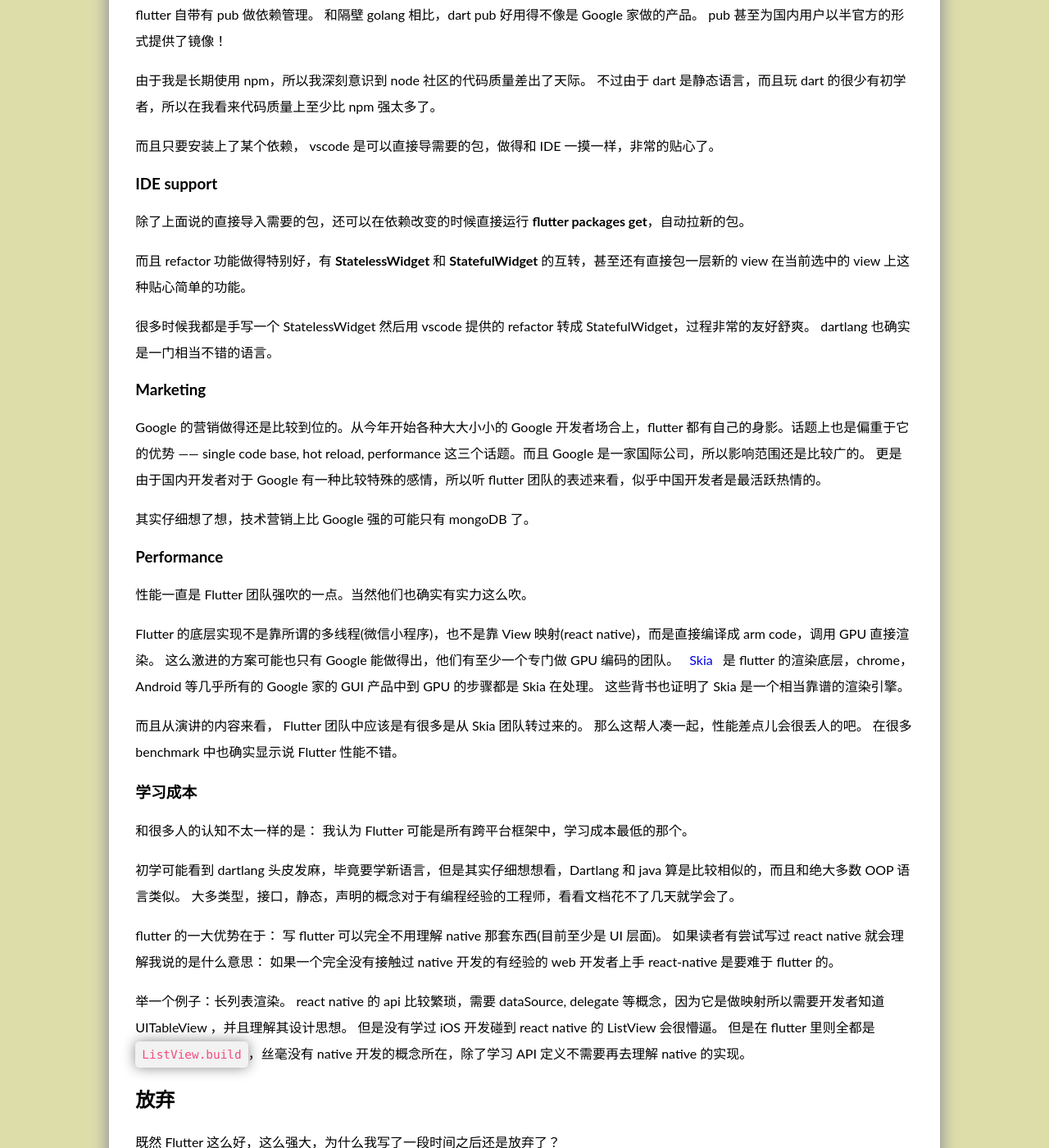
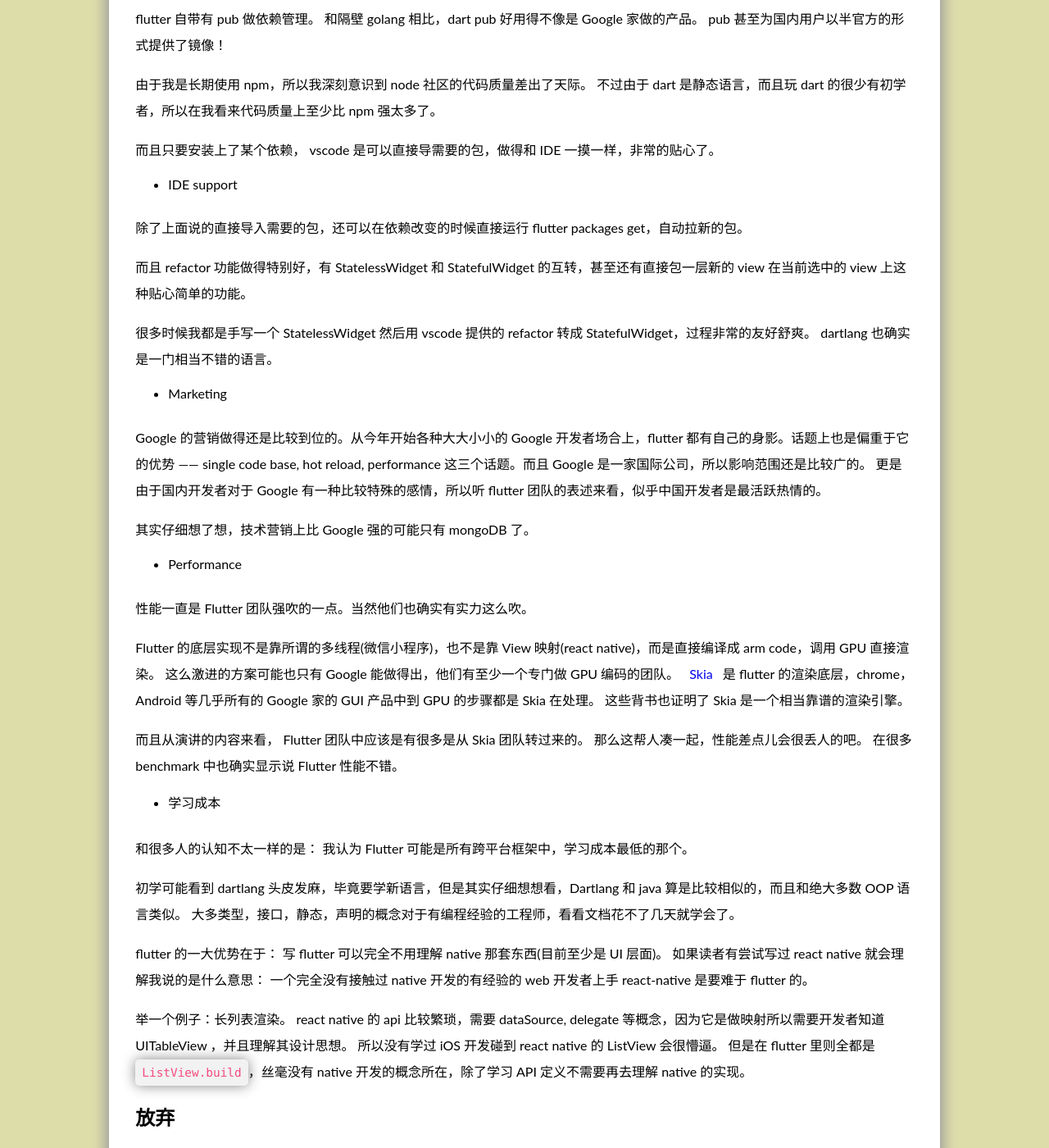
Before and after one commit to AnnatarHe/AnnatarHe.github.io, a Jekyll site: the page built from _posts/2018-10-23-why-i-left-flutter.md, in a window 1280 px wide and 1400 px high, scrolled down 1020 px. Shown: the whole window at 82% size. Built offline with Jekyll 4.4.1, drawn with Linux system fonts in a browser that asks for light colours; some web fonts are replaced; comment, search, counter and statistics services are not loaded; some of the changed text lies outside the part shown.

Commit message:
fix(flutter): update post about flutter

```diff
--- a/_posts/2018-10-23-why-i-left-flutter.md
+++ b/_posts/2018-10-23-why-i-left-flutter.md
@@ -24,7 +24,7 @@ flutter 强吹的 hot reload 其实对我来说没有很强烈的感觉，毕竟
 
 所以虽然 hot reload 可能是一个很大的 feature，但是对我这样经常用的人来说并没有很大的吸引力。事情本该如此。
 
-### package manager
+* package manager
 
 flutter 自带有 pub 做依赖管理。 和隔壁 golang 相比，dart pub 好用得不像是 Google 家做的产品。 pub 甚至为国内用户以半官方的形式提供了镜像！
 
@@ -32,21 +32,21 @@ flutter 自带有 pub 做依赖管理。 和隔壁 golang 相比，dart pub 好
 
 而且只要安装上了某个依赖， vscode 是可以直接导需要的包，做得和 IDE 一摸一样，非常的贴心了。
 
-### IDE support
+* IDE support
 
-除了上面说的直接导入需要的包，还可以在依赖改变的时候直接运行 **flutter packages get**，自动拉新的包。
+除了上面说的直接导入需要的包，还可以在依赖改变的时候直接运行 flutter packages get，自动拉新的包。
 
-而且 refactor 功能做得特别好，有 **StatelessWidget** 和 **StatefulWidget** 的互转，甚至还有直接包一层新的 view 在当前选中的 view 上这种贴心简单的功能。
+而且 refactor 功能做得特别好，有 StatelessWidget 和 StatefulWidget 的互转，甚至还有直接包一层新的 view 在当前选中的 view 上这种贴心简单的功能。
 
 很多时候我都是手写一个 StatelessWidget 然后用 vscode 提供的 refactor 转成 StatefulWidget，过程非常的友好舒爽。 dartlang 也确实是一门相当不错的语言。
 
-### Marketing
+* Marketing
 
 Google 的营销做得还是比较到位的。从今年开始各种大大小小的 Google 开发者场合上，flutter 都有自己的身影。话题上也是偏重于它的优势 —— single code base, hot reload, performance 这三个话题。而且 Google 是一家国际公司，所以影响范围还是比较广的。 更是由于国内开发者对于 Google 有一种比较特殊的感情，所以听 flutter 团队的表述来看，似乎中国开发者是最活跃热情的。
 
 其实仔细想了想，技术营销上比 Google 强的可能只有 mongoDB 了。
 
-### Performance
+* Performance
 
 性能一直是 Flutter 团队强吹的一点。当然他们也确实有实力这么吹。
 
@@ -54,15 +54,15 @@ Flutter 的底层实现不是靠所谓的多线程(微信小程序)，也不是
 
 而且从演讲的内容来看， Flutter 团队中应该是有很多是从 Skia 团队转过来的。 那么这帮人凑一起，性能差点儿会很丢人的吧。 在很多 benchmark 中也确实显示说 Flutter 性能不错。
 
-### 学习成本
+* 学习成本
 
 和很多人的认知不太一样的是： 我认为 Flutter 可能是所有跨平台框架中，学习成本最低的那个。
 
 初学可能看到 dartlang 头皮发麻，毕竟要学新语言，但是其实仔细想想看，Dartlang 和 java 算是比较相似的，而且和绝大多数 OOP 语言类似。 大多类型，接口，静态，声明的概念对于有编程经验的工程师，看看文档花不了几天就学会了。
 
-flutter 的一大优势在于： 写 flutter 可以完全不用理解 native 那套东西(目前至少是 UI 层面)。 如果读者有尝试写过 react native 就会理解我说的是什么意思： 如果一个完全没有接触过 native 开发的有经验的 web 开发者上手 react-native 是要难于 flutter 的。
+flutter 的一大优势在于： 写 flutter 可以完全不用理解 native 那套东西(目前至少是 UI 层面)。 如果读者有尝试写过 react native 就会理解我说的是什么意思： 一个完全没有接触过 native 开发的有经验的 web 开发者上手 react-native 是要难于 flutter 的。
 
-举一个例子：长列表渲染。 react native 的 api 比较繁琐，需要 dataSource, delegate 等概念，因为它是做映射所以需要开发者知道 UITableView ，并且理解其设计思想。 但是没有学过 iOS 开发碰到 react native 的 ListView 会很懵逼。 但是在 flutter 里则全都是 `ListView.build`，丝毫没有 native 开发的概念所在，除了学习 API 定义不需要再去理解 native 的实现。
+举一个例子：长列表渲染。 react native 的 api 比较繁琐，需要 dataSource, delegate 等概念，因为它是做映射所以需要开发者知道 UITableView ，并且理解其设计思想。 所以没有学过 iOS 开发碰到 react native 的 ListView 会很懵逼。 但是在 flutter 里则全都是 `ListView.build`，丝毫没有 native 开发的概念所在，除了学习 API 定义不需要再去理解 native 的实现。
 
 ## 放弃
 
```
Also changed, not shown: other parts of _posts/2018-10-23-why-i-left-flutter.md (+1 -1 lines).
